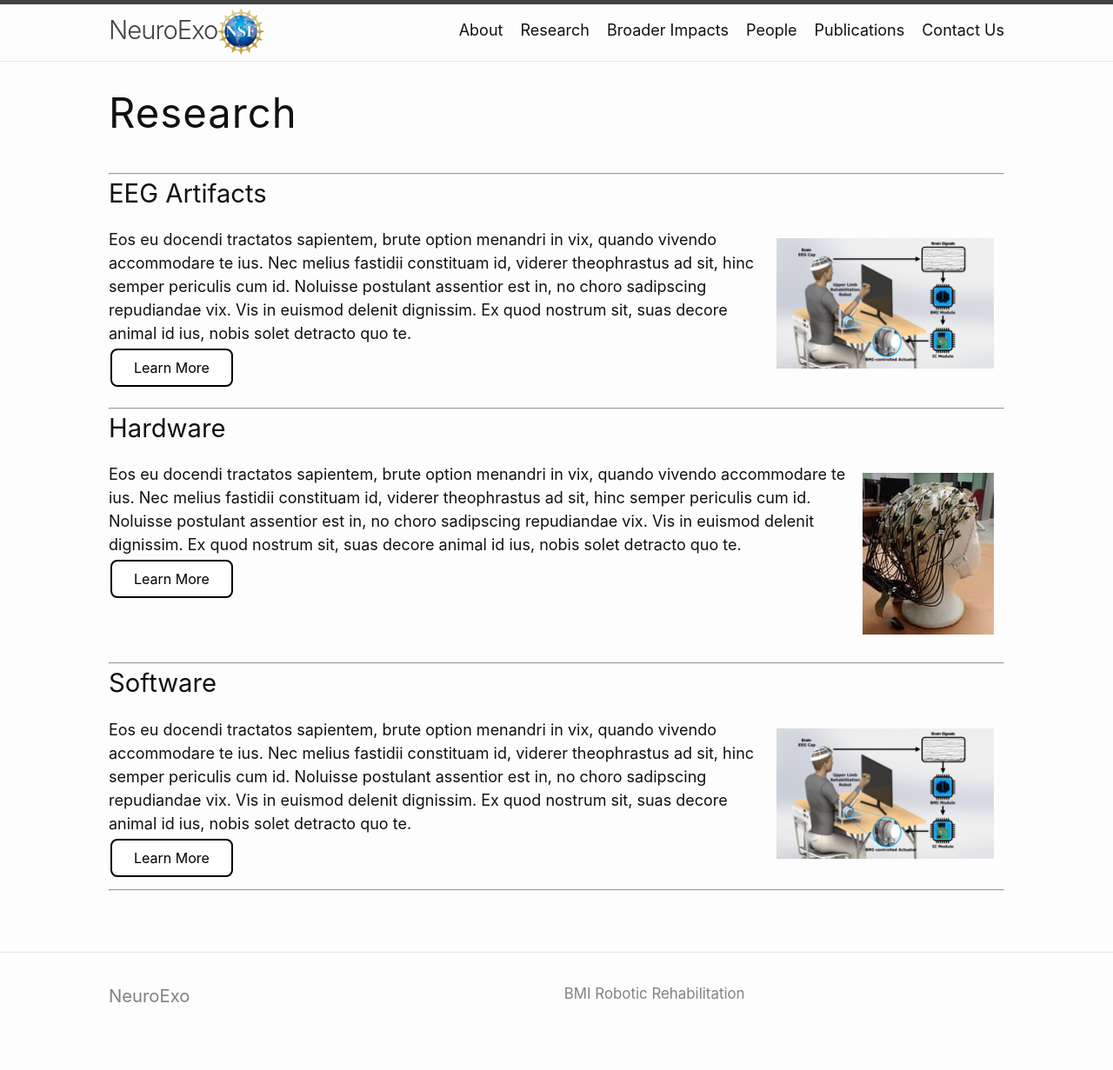
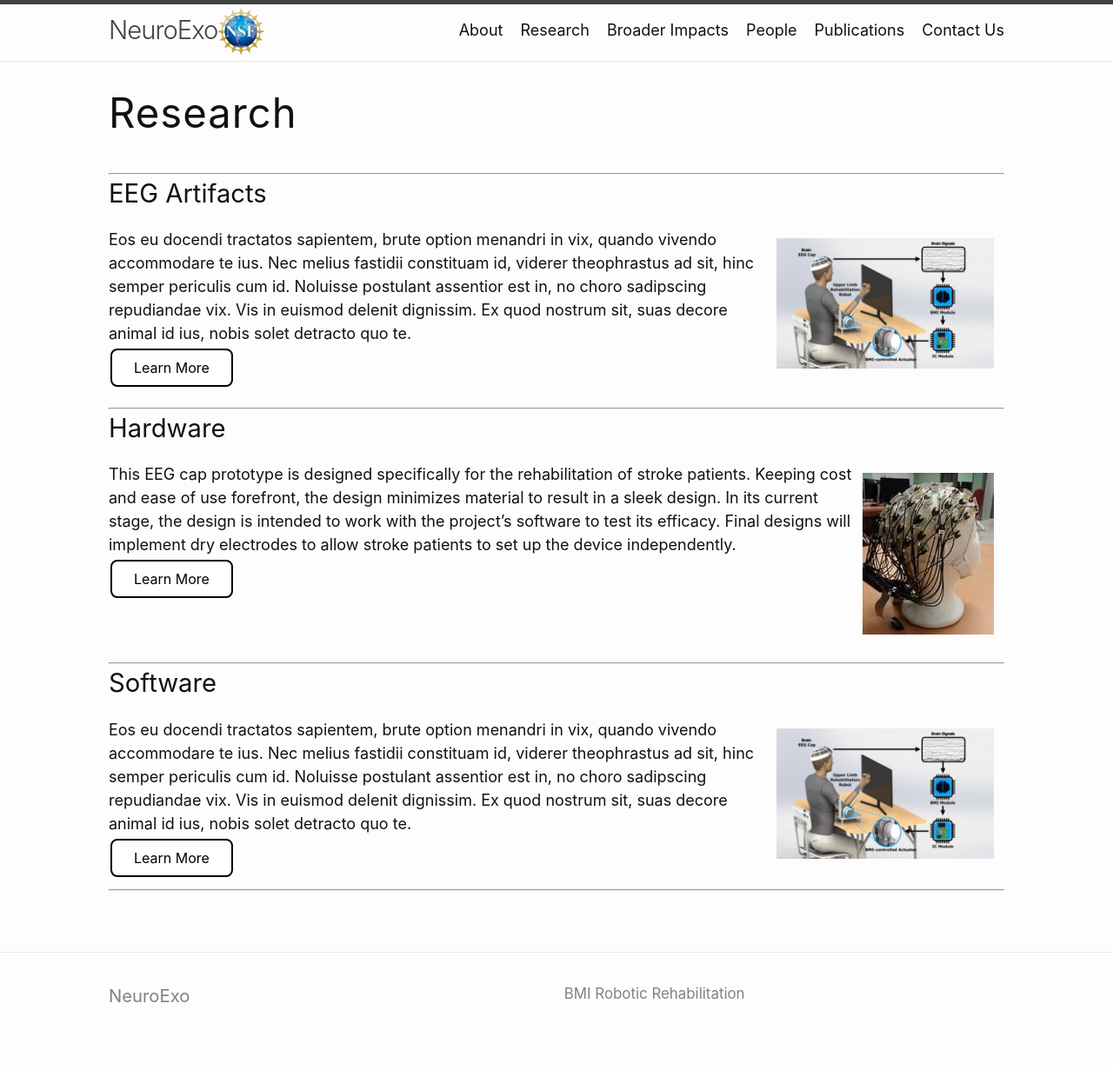
Before and after one commit to arcraik/neuroexo-website, a Jekyll site: the page built from research.md, in a window 1280 px wide. Shown: the whole page at 87% size. Built offline with Jekyll 4.4.1, drawn with Linux system fonts in a browser that asks for light colours.

Commit message:
Update research.md

```diff
--- a/research.md
+++ b/research.md
@@ -15,7 +15,7 @@ Eos eu docendi tractatos sapientem, brute option menandri in vix, quando vivendo
 <hr>
 <h3>Hardware</h3>
 <img class="section" src="/photos/hardware.jpg" alt="Test" align="right"  />
-Eos eu docendi tractatos sapientem, brute option menandri in vix, quando vivendo accommodare te ius. Nec melius fastidii constituam id, viderer theophrastus ad sit, hinc semper periculis cum id. Noluisse postulant assentior est in, no choro sadipscing repudiandae vix. Vis in euismod delenit dignissim. Ex quod nostrum sit, suas decore animal id ius, nobis solet detracto quo te.
+This EEG cap prototype is designed specifically for the rehabilitation of stroke patients. Keeping cost and ease of use forefront, the design minimizes material to result in a sleek design. In its current stage, the design is intended to work with the project’s software to test its efficacy. Final designs will implement dry electrodes to allow stroke patients to set up the device independently.
 <br>
 <a href="/hardware/" class="button" >Learn More</a>
 </div>
```
